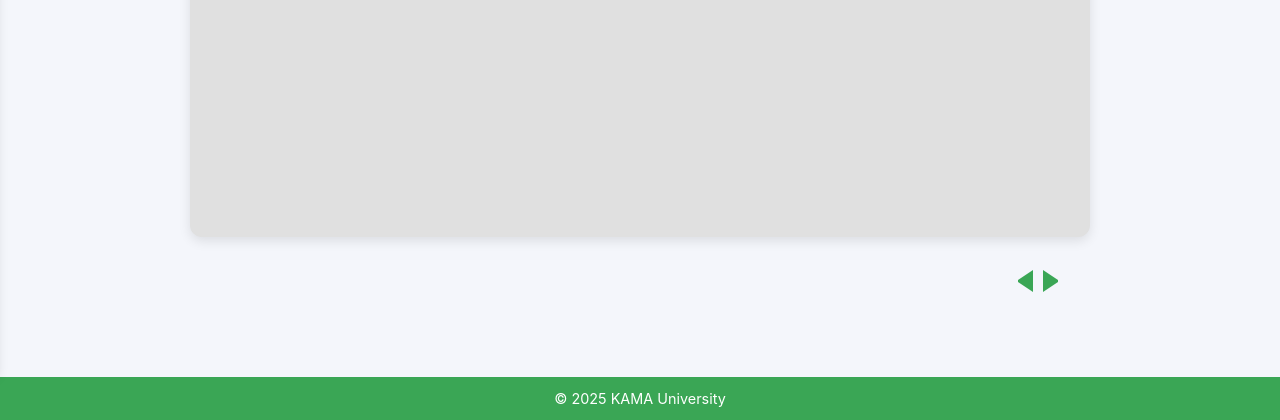
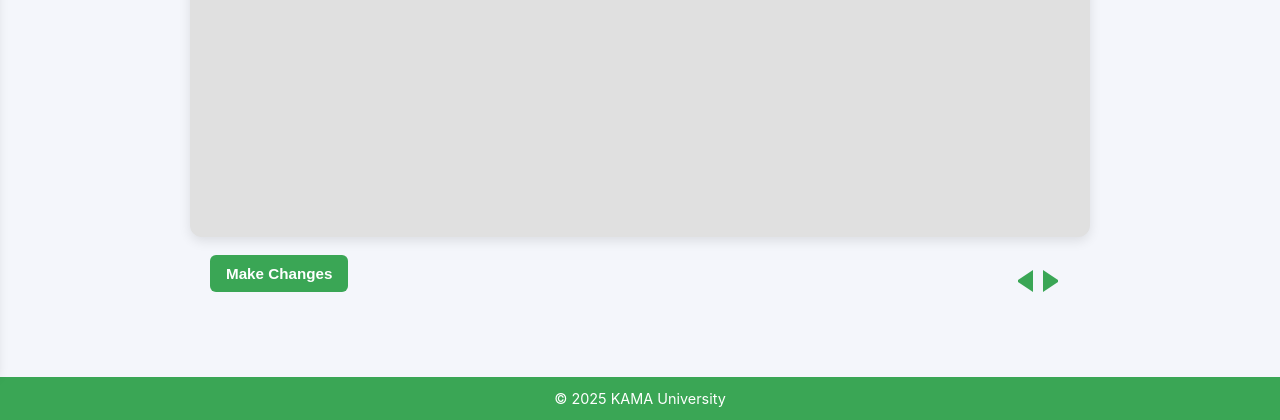
Before and after one commit to WSU-kduncan/KAMA-University, a Flask app: template KAMA/templates/student.html in a window 1280 px wide. Shown: the part 463-883 px from the top of the page. Run offline with Flask 3, Linux system fonts and the light colour scheme; the template is opened without the code that fills it, so the values that code supplies are empty.

Commit message:
added make changes button

```diff
--- a/KAMA/templates/student.html
+++ b/KAMA/templates/student.html
@@ -92,6 +92,11 @@
       <div class="schedule-box">
         <p>Your class schedule will appear here.</p>
 
+        <!-- Make Changes Button (RESTORED) -->
+        <button class="schedule-btn" style="margin-top: 15px;">
+          Make Changes
+        </button>
+
         <div class="arrow-buttons">
           <button class="arrow-btn left-arrow"></button>
           <button class="arrow-btn right-arrow"></button>
```
